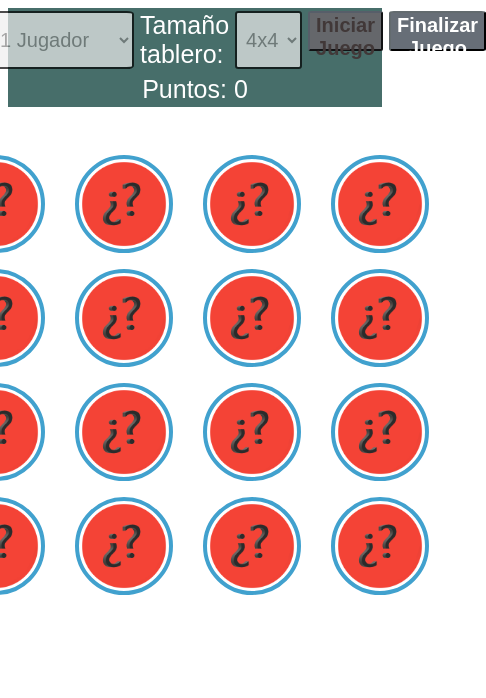
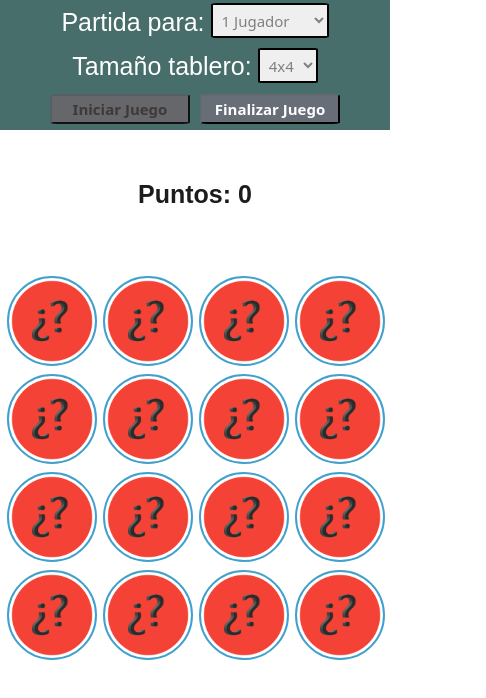
Before and after one commit to DanielBarbe/unq-ui-jorge-barberena-trabajo-final, a React (Create React App) app: page / in a window 390 px wide. Both pictures are taken after a click on the button "Iniciar Juego". Shown: the top 698 px of the page, 486 px wide, since content can reach past the window. Built offline with nearby package versions, Linux system fonts and the light colour scheme.

Commit message:
Empiezo a hacer la pagina responsive. Cambios cosmeticos y refactors.

```diff
--- a/package.json
+++ b/package.json
@@ -6,6 +6,7 @@
     "@testing-library/jest-dom": "^5.15.1",
     "@testing-library/react": "^11.2.7",
     "@testing-library/user-event": "^12.8.3",
+    "bootstrap": "^5.1.3",
     "react": "^17.0.2",
     "react-dom": "^17.0.2",
     "react-scripts": "4.0.3",
--- a/src/components/Ficha.jsx
+++ b/src/components/Ficha.jsx
@@ -2,11 +2,9 @@ import '../css/main.css';
 import reverso from "../img/reverso.png";
 
 const Ficha = ({animandose, onSelection, ficha}) => (
-    <div className="ficha" onClick={() => (!ficha.volteada && !animandose) && onSelection(ficha)}>
+    <div onClick={() => (!ficha.volteada && !animandose) && onSelection(ficha)}>
         <div className={`ficha-voltear ${ficha.volteada && 'ficha-accion'}`}>
-            <div>
-                <img className="ficha-imagen" src={ficha.volteada ? ficha.imagen : reverso} />
-            </div>
+            <img className="ficha-imagen img-responsive" src={ficha.volteada ? ficha.imagen : reverso} />
         </div>
     </div>
 )
--- a/src/components/Modal.jsx
+++ b/src/components/Modal.jsx
@@ -1,4 +1,3 @@
-import React from 'react';
 import ReactDOM from 'react-dom';
 
 const Modal = ({ reiniciarJuego, finalizarJuego, ocultar, mostrandose, mensaje }) => {
@@ -6,13 +5,13 @@ const Modal = ({ reiniciarJuego, finalizarJuego, ocultar, mostrandose, mensaje }
     return (
         mostrandose ? ReactDOM.createPortal(
             <>
-                <div className="modal-overlay"/>
-                <div className="modal-wrapper" aria-modal aria-hidden tabIndex={-1} role="dialog">
-                <div className="modal">
-                    <p className="modal-txt"> {mensaje} </p>
+                <div className="modal-custom-overlay"/>
+                <div className="modal-custom-wrapper" aria-modal aria-hidden tabIndex={-1} role="dialog">
+                <div className="modal-custom">
+                    <p className="modal-custom-txt"> {mensaje} </p>
                     <div className="center">
-                        <button className="modal-btn" onClick={ () => { ocultar(); reiniciarJuego() } } >Volver a jugar</button>
-                        <button className="modal-btn" onClick={ () => { ocultar(); finalizarJuego() } } >Finalizar juego</button>
+                        <button className="modal-custom-btn" onClick={ () => { ocultar(); reiniciarJuego() } } >Volver a jugar</button>
+                        <button className="modal-custom-btn" onClick={ () => { ocultar(); finalizarJuego() } } >Finalizar juego</button>
                     </div>
                 </div>
                 </div>
--- a/src/components/NavBar.jsx
+++ b/src/components/NavBar.jsx
@@ -1,4 +1,3 @@
-import '../css/main.css';
 import DropDownMenu from "./DropDownMenu.jsx";
 
 const NavBar = (iniciarJuego, finalizarJuego, setTamañoTablero, setCantJugadores, partidaEnCurso, puntajes, turno, cantJugadores) => {
@@ -20,8 +19,8 @@ const NavBar = (iniciarJuego, finalizarJuego, setTamañoTablero, setCantJugadore
                 <button className="nav-btn" type="button" onClick={ () => iniciarJuego() } disabled={partidaEnCurso}>Iniciar Juego</button>
                 <button className="nav-btn" type="button" onClick={ () => finalizarJuego()} disabled={!partidaEnCurso}>Finalizar Juego</button>
             </div>
-            <div className={`nav  ${!partidaEnCurso && "nav-hidden"}`}>
-                <span className="nav-txt">{cantJugadores > 1 ? `Puntos Jugador1: ${puntajes[0]} - Jugador2 ${puntajes[1]} | Turno Jugador: ${turno+1}`
+            <div className={`nav nav-puntaje ${!partidaEnCurso && "nav-hidden"}`}>
+                <span className="nav-txt nav-txt-puntaje">{cantJugadores > 1 ? `Puntajes: Jugador1: ${puntajes[0]} - Jugador2: ${puntajes[1]} | Turno actual: Jugador ${turno+1}`
                                                              : `Puntos: ${puntajes[0]}`}</span>
             </div>
         </>
--- a/src/css/main.css
+++ b/src/css/main.css
@@ -4,18 +4,10 @@
 
 .tablero{
     display: grid;
-    grid-template-columns: repeat(var(--grid-cols), 7em);
-    grid-gap: 1em;
-    margin: 3em;
+    grid-template-columns: repeat(var(--grid-cols), 5.5em);
+    grid-gap: 0.5em;
+    margin: 1em;
     justify-content: center;
-}
-
-.ficha{
-    height: 90px;
-    width: 90px;
-    border: solid 0.3em;
-    border-radius: 100%;
-    border-color: rgb(65, 161, 206);
 }
 
 .ficha-voltear{
@@ -29,6 +21,9 @@
 .ficha-imagen{
     height: 90px;
     width: 90px;
+    border: 2px solid;
+    border-radius: 100%;
+    border-color: rgb(65, 161, 206);
 }
 
 .ficha-imagen:hover{
@@ -40,21 +35,39 @@
     background-color: rgb(71, 110, 106);
     display: flex;
     justify-content: center;
+    height: 40px;
 }
+
+@media screen and (max-width: 826px) {
+    .nav{
+        height: 85px;
+    }
+}
+
+@media screen and (max-width: 460px) {
+    .nav{
+        height: 130px;
+    }
+}
+
 
 .nav-hidden {
     visibility:hidden;
 }
 
+.nav-puntaje {
+    background-color: transparent;
+}
+
 .nav-btn {
     color: #fff;
-    font-size: 20px;
+    font-size: 15px;
     font-weight: 700;
     background-color: #676e77;
     border-color: #181a1b;
-    margin: 3px;
-    width: 180px;
-    height: 40px;
+    margin: 5px;
+    width: 140px;
+    height: 30px;
     border-radius: 5%;
 }
 .nav-btn:hover {
@@ -78,16 +91,22 @@
     justify-content:center;
 }
 
+.nav-txt-puntaje{
+    color: rgb(29, 27, 27);
+    font-weight: 550;
+}
+
 .drop-menu{
-    font-size: 20px;
+    font-size: 15px;
     margin: 3px;
     padding: 5px;
     border: 2px solid;
     border-color: black;
     border-radius: 5%;
+    height: 35px;
 }
 
-.modal-overlay {
+.modal-custom-overlay {
     position: fixed;
     top: 0;
     left: 0;
@@ -98,7 +117,7 @@
     opacity: .5;
 }
 
-.modal-wrapper {
+.modal-custom-wrapper {
     position: absolute;
     top: 25%;
     z-index: 1050;
@@ -109,7 +128,7 @@
     outline: 0;
 }
 
-.modal {
+.modal-custom {
     z-index: 100;
     background: rgb(250, 245, 230);
     position: relative;
@@ -121,7 +140,7 @@
     padding: 2rem;
 }
 
-.modal-txt {
+.modal-custom-txt {
     color: rgb(51, 56, 52);
     font-size: 25px;
     font-weight: 700;
@@ -133,7 +152,7 @@
     padding: 20px;
 }
 
-.modal-btn {
+.modal-custom-btn {
     color: #fff;
     font-size: 20px;
     font-weight: 700;
@@ -145,7 +164,7 @@
     border-radius: 5%;
 }
 
-.modal-btn:hover {
+.modal-custom-btn:hover {
     background-color: #3d4147;
     border-color: #080808;
 }
--- a/src/index.js
+++ b/src/index.js
@@ -1,7 +1,7 @@
 import React from 'react';
 import ReactDOM from 'react-dom';
 import App from './components/App';
-import './css/main.css';
+import 'bootstrap/dist/css/bootstrap.css';
 
 ReactDOM.render(
   <React.StrictMode>
```
Also changed, not shown: src/components/App.js (line endings or trailing spaces), 1 other file (tests, documents, lock files or other folders).
